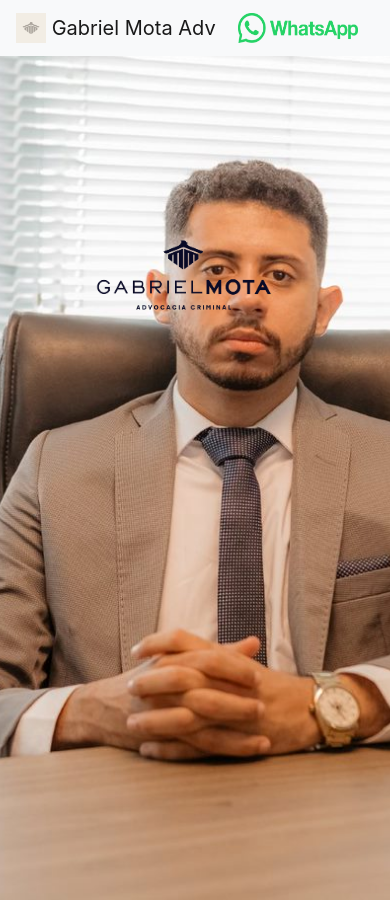
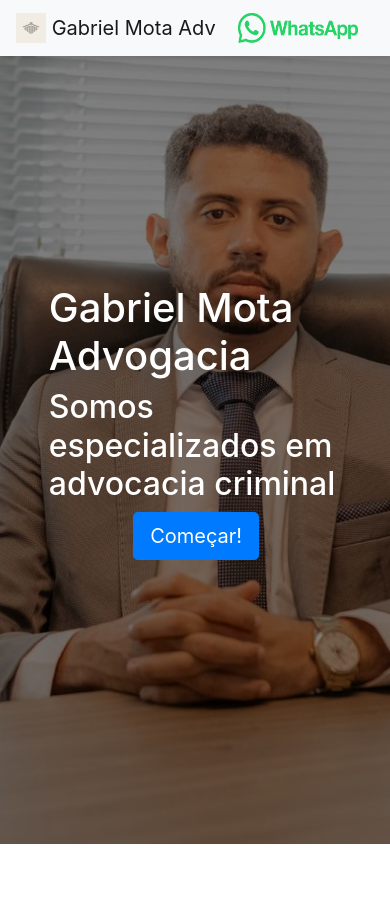
Before and after one commit to 129-ornellas/gabriel_mota_adv, a plain HTML site: page index.html in a window 390 px wide. After the commit the page ends 844 px from the top, so only its background shows below. Drawn offline with nearby package versions, Linux system fonts and the light colour scheme.

Commit message:
feat: nav fixa no topo, coloca fotos em pasta, cria texto na home e ajusta responsividade

```diff
--- a/index.html
+++ b/index.html
@@ -3,7 +3,7 @@
   <head>
       <meta charset="UTF-8">
       <meta name="viewport" content="width=device-width, initial-scale=1.0">
-    <link rel="stylesheet" href="./reset.css">
+      <!-- <link rel="stylesheet" href="./reset.css"> -->
       <link rel="stylesheet" href="./style.css">
       <script type="module" src="/main.js"></script>
       <meta name="description" content="Descrição concisa do serviço oferecido pelos advogados">
@@ -12,22 +12,28 @@
       <title>Gabriel Mota - Advocacia Criminal</title>
       <link rel="stylesheet" href="https://cdn.jsdelivr.net/npm/bootstrap@4.0.0/dist/css/bootstrap.min.css" integrity="sha384-Gn5384xqQ1aoWXA+058RXPxPg6fy4IWvTNh0E263XmFcJlSAwiGgFAW/dAiS6JXm" crossorigin="anonymous">
   </head>
-<nav class="navbar navbar-light bg-light justify-content-between">
+
+  <nav class="navbar fixed-top navbar-light bg-light justify-content-between">
     <a class="navbar-brand" href="#">
-      <img src="./Simbolo 2.png" width="30px" height="30px" class="d-inline-block align-top" alt="">
+      <img src="./img/Simbolo 2.png" width="30px" height="30px" class="d-inline-block align-top" alt="">
       Gabriel Mota Adv
+    </a>
+    <a class="navbar-brand" href="#">
+      <img src="./img/whatsapp.png" alt="" width="120px" height="30px" class="d-inline-block align-top">
+    </a>
+  </nav>
 
-    </a>
-    <a class="navbar-brand" href=""><img src="./whatsapp.png" alt="" width="120px" height="30px" class="d-inline-block align-top"></a>
-</nav>
   <body>
-    <div  class="home container-fluid">
-      <div class="logo-home">
-        <div></div>
-        <img class="logo-home" src="./Logo.png" alt="" style="margin-top: 50px;">
+    <section id="home" class="home container-fluid">
+      <div class="titulo-home">
+        <h1>Gabriel Mota Advogacia</h1>
+        <h2>Somos especializados em advocacia criminal</h2>
+        <div class="botao-titulo-home">
+          <button type="button" class="btn btn-primary btn-lg">Começar!</button>
         </div>
+      </div>
+    </section>
 
-    </div>
 
   </body>
 </html>
--- a/style.css
+++ b/style.css
@@ -1,13 +1,24 @@
-.home{
-    background: url(./GabrielHome.png);
+.navbar {
+    position:fixed;
+    top: 0;
+    width: 100%;
+    z-index: 1000; /* Certifica-se de que a navbar fique acima de outros elementos */
+    box-shadow: 0 2px 5px rgba(0, 0, 0, 0.1);
+  }
+.home {
+    background:
+    linear-gradient(rgba(0,0,0,0.5), rgba(0,0,0,0.5)),
+    url(./img/GabrielHome.png);
     background-repeat: no-repeat;
     width: 100%;
-    min-height: 100vh;
+    min-height: 100vh; /* Ocupa toda a altura da tela */
     background-position: center;
-    background-size: cover;
-    /* position: fixed; */
-
-}
+    background-size: cover; /* Cobre toda a área */
+    display: flex;
+    align-items: center; /* Centraliza verticalmente */
+    justify-content: space-between; /* Centraliza horizontalmente */
+    text-align: center; /* Centraliza o texto */
+  }
 .logo-home{
     background-image:url(./Logo.png);
     width:40vh;
@@ -15,26 +26,31 @@
 
 }
 
+.titulo-home{
+    width: 33%;
+    color: #fff;
+    text-align: left;
+    padding-left: 11vh;
+}
 
+.botao-titulo-home{
+    padding-left: 8vh;
+}
+
+@media (max-width: 576px) {
+    .titulo-home{
+        width: 100%;
+        padding-left: 4vh;
+    }
+    .botao-titulo-home{
+        padding-left: 10vh;
+    }
+}
 /*
-@media (min-width: 576px) {
+@media (max-width: 768px) {
     .logo-home{
         width:"623px";
         height:"750px";
     }
 }
-@media (min-width: 768px) {
-    .logo-home{
-        width:"623px";
-        height:"750px";
-    }
-}
-@media (min-width: 992px) {
-    .logo-home{
-        width:"623px";
-        height:"750px";
-    }
-}
-@media (min-width: 1200px) {
-
- } */
+*/
```
Also changed, not shown: img/GabrielHome.png (renamed from GabrielHome.png), img/Logo.png (renamed from Logo.png), img/Simbolo 2.png (renamed from Simbolo 2.png), img/whatsapp.png (renamed from whatsapp.png). Lines whose indentation alone changed are shown as unchanged.
